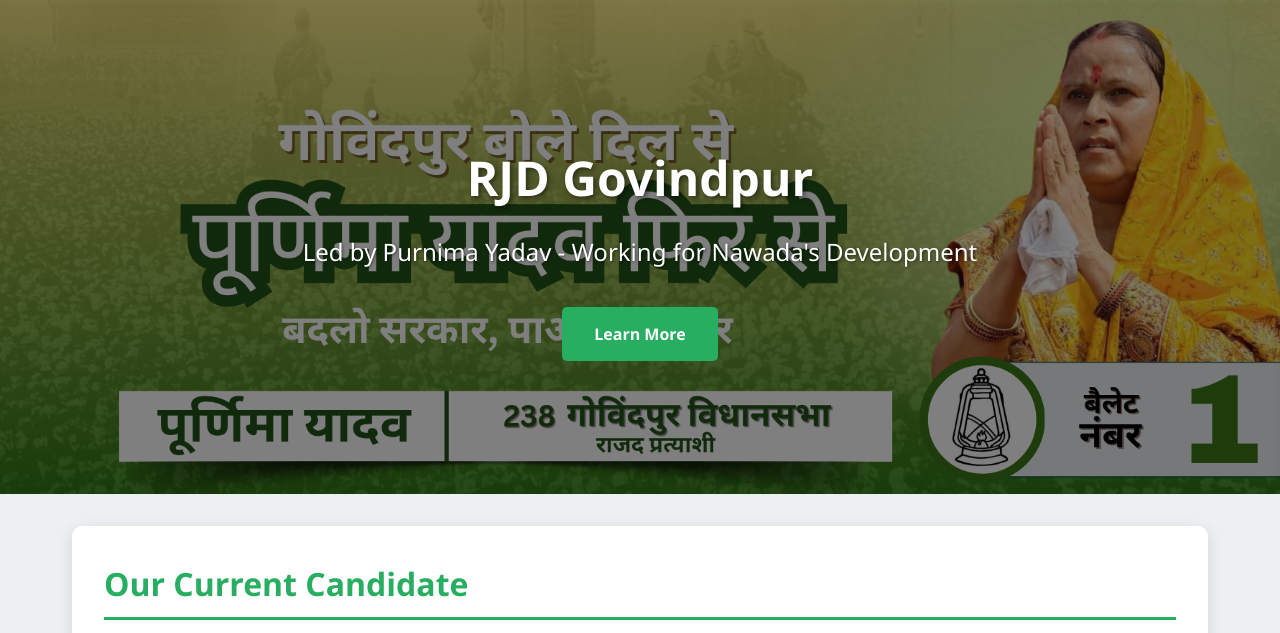
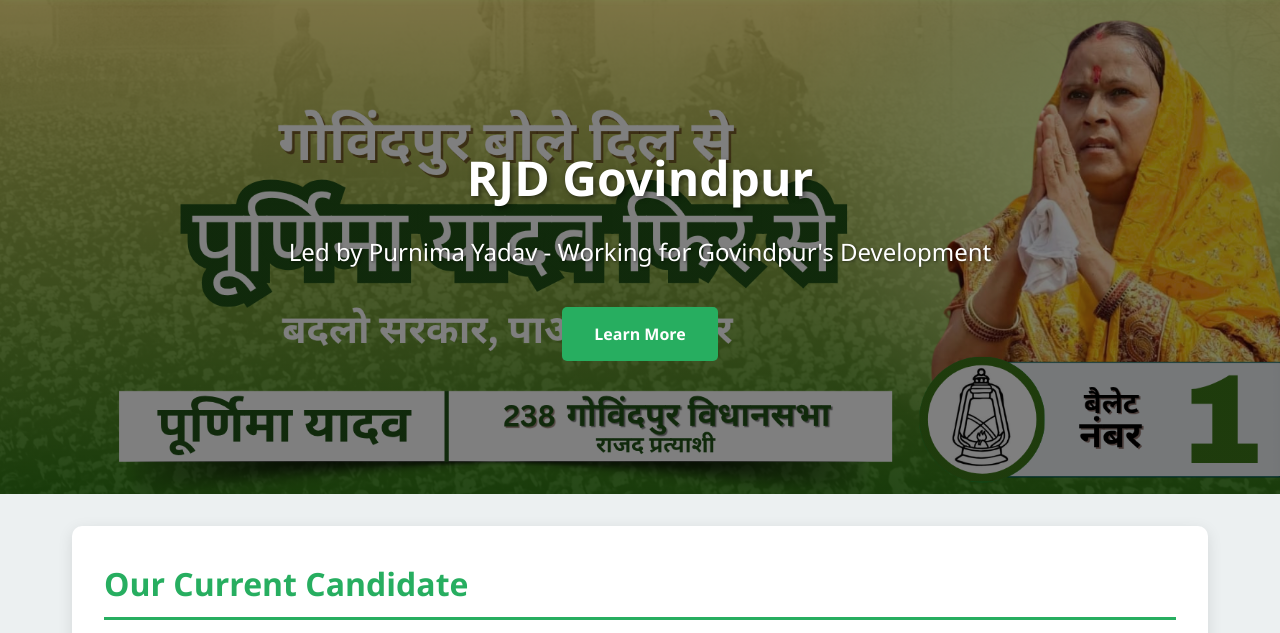
Before and after one commit to karnav-chandan/rjd-purnima, a plain HTML site: page index.html in a window 1280 px wide. Shown: the part 98-731 px from the top of the page. Drawn offline with Linux system fonts and the light colour scheme.

Commit message:
Update index.html

```diff
--- a/index.html
+++ b/index.html
@@ -22,7 +22,7 @@
   <meta property="og:description"
     content="Purnima Yadav is the RJD candidate for Govindpur. Latest updates on Nawada and Bihar politics." />
   <meta property="og:url" content="https://rjd-govindpur.netlify.app" />
-  <meta property="og:image" content="https://rjd-govindpur.netlify.app/hero-govindpur.jpg" />
+  <meta property="og:image" content="https://rjd-govindpur.netlify.app/favicon.ico" />
 
   <!-- JSON-LD Schema -->
   <script type="application/ld+json">
@@ -396,7 +396,7 @@
   <section class="hero">
     <div class="hero-content">
       <h1>RJD Govindpur</h1>
-      <p>Led by Purnima Yadav - Working for Nawada's Development</p>
+      <p>Led by Purnima Yadav - Working for Govindpur's Development</p>
       <br>
       <br>
       <a href="#about" class="hero-btn">Learn More</a>
@@ -546,4 +546,5 @@
   </script>
 </body>
 
+
 </html>
```
